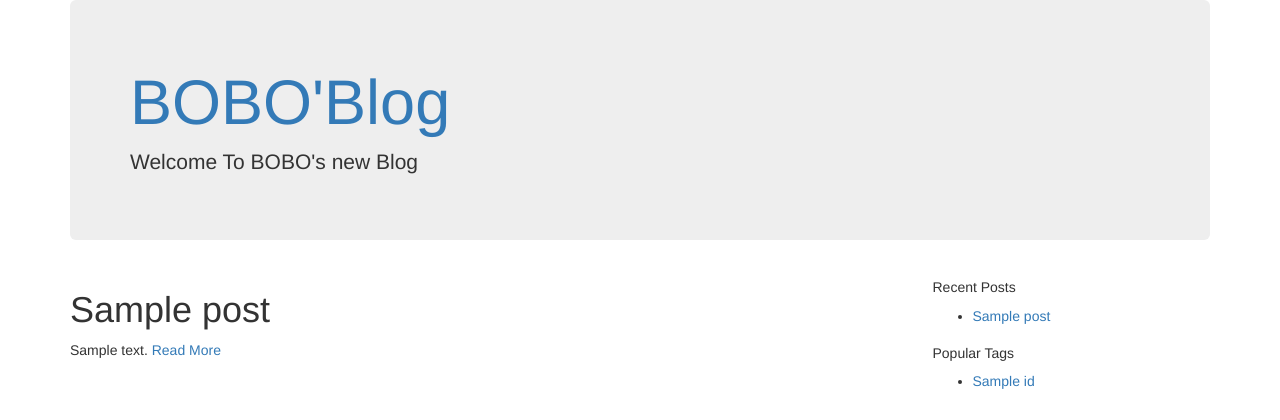
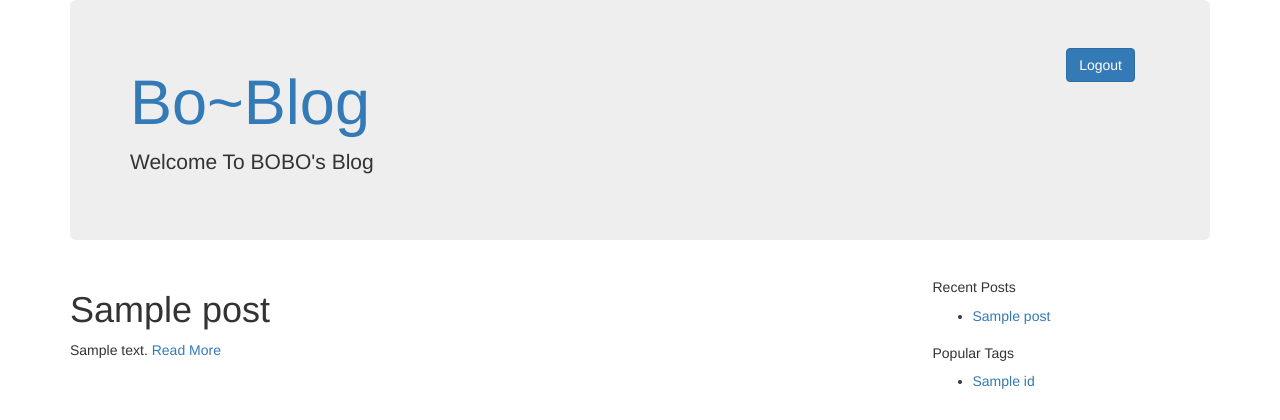
Before and after one commit to bobo325/Light_Blog, a Python web app: template light_blog/templates/blog/home.html in a window 1280 px wide. Shown: the top 420 px of the page. Run offline with Jinja, Linux system fonts and the light colour scheme; the template is opened without the code that fills it: most values are stand-ins (such as "Sample title", 1, 10 or a date in 2020); some libraries are stand-ins or nearby versions.

Commit message:
[U] 添加推出登陆接口

```diff
--- a/light_blog/templates/blog/base.html
+++ b/light_blog/templates/blog/base.html
@@ -43,7 +43,7 @@
           <a href="{{ url_for('blog.home', page=pagination.next().page )
             }}" aria-label="Next">
           {% else %}
-          <a href="{{ url_for('blog.home', page=10) }}" aria-label="Next">
+          <a href="" aria-label="Next">
           {% endif %}
             <span aria-label="true">&raquo;</span>
           </a>
@@ -57,12 +57,17 @@
 <body>
     <div class="container">
         <div class="jumbotron">
+            <div class="column" style="float:right">
+                <div class="col-lg-2">
+                    <a href="{{ url_for('account.logout') }}" class="btn btn-primary">Logout </a>
+                </div>
+            </div>
             <!-- Replace the route function to URL:'/'-->
-            <h1><a href="{{ url_for('blog.home', page=1)}}">BOBO'Blog</a> </h1>
-            <p>Welcome To BOBO's new Blog</p>
+            <h1><a href="{{ url_for('blog.home', page=1)}}">Bo~Blog</a> </h1>
+            <p>Welcome To BOBO's  Blog</p>
         </div>
         {% block body %}
-            body_content
+            Null
         {% endblock %}
     </div>
 <script src="{{ url_for('static', filename='js/jquery.min.js') }}"></script>
```
